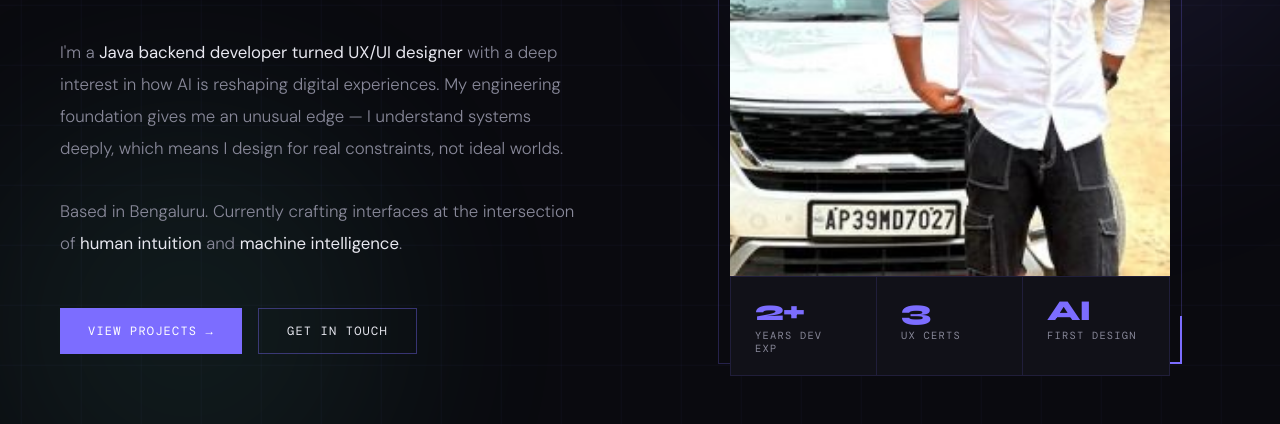
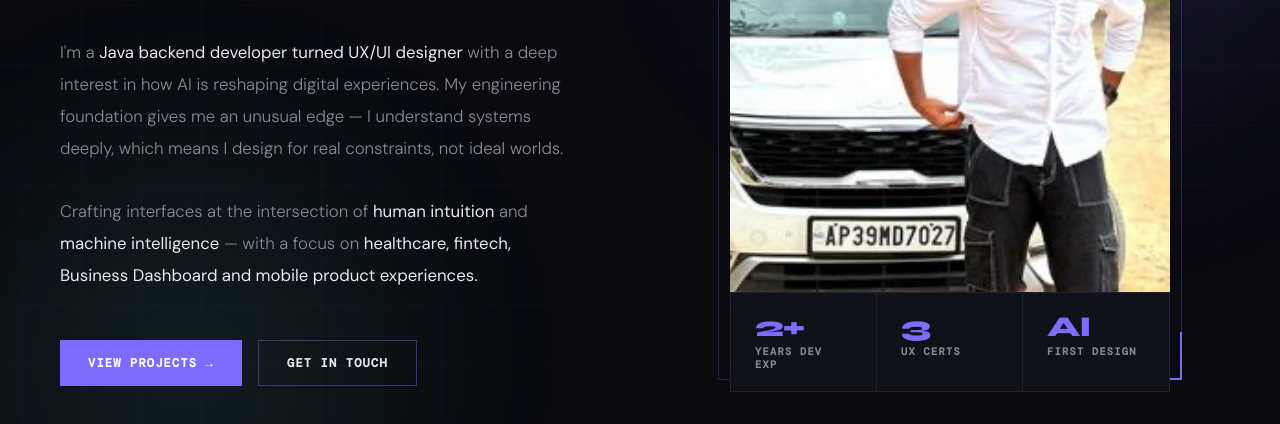
Before and after one commit to rwiju11/rahul.github.io, a plain HTML site: page index.html in a window 1280 px wide. Shown: the part 376-800 px from the top of the page. Drawn offline with nearby package versions, Linux system fonts and the light colour scheme.

Commit message:
Update index.html

```diff
--- a/index.html
+++ b/index.html
@@ -734,7 +734,7 @@
     <p class="hero-role">// UX Designer &nbsp;·&nbsp; UI Designer &nbsp;·&nbsp; Developer &nbsp;·&nbsp; AI Enthusiast</p>
     <p class="hero-bio">
       I'm a <strong>Java backend developer turned UX/UI designer</strong> with a deep interest in how AI is reshaping digital experiences. My engineering foundation gives me an unusual edge — I understand systems deeply, which means I design for real constraints, not ideal worlds.<br><br>
-      Based in Bengaluru. Currently crafting interfaces at the intersection of <strong>human intuition</strong> and <strong>machine intelligence</strong>.
+     Crafting interfaces at the intersection of <strong>human intuition</strong> and <strong>machine intelligence</strong> — with a focus on <strong>healthcare, fintech, Business Dashboard and mobile product<strong> experiences.
     </p>
     <div class="cta-row">
       <a href="#projects" class="btn-primary">View Projects →</a>
```
